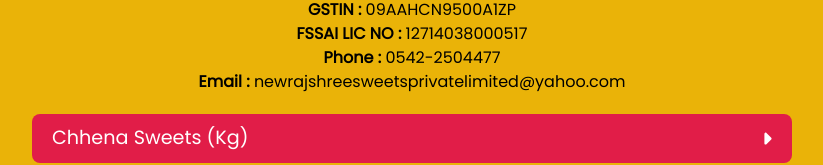
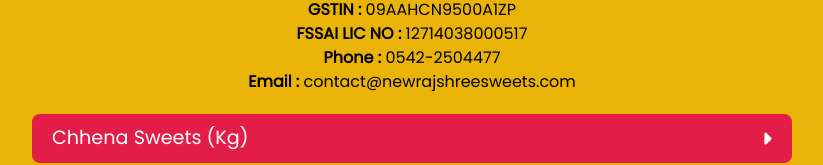
Before and after one commit to Think-Pixel-Digital-Media-Solutions/new-rajshree-sweets-menu, a React (Create React App) app: page / in a window 1280 px wide. Shown: the part 374-539 px from the top of the page, without its empty margins (228-1051 px from the left). Built offline with nearby package versions, Linux system fonts and the light colour scheme.

Commit message:
updated to custom email

```diff
--- a/src/App.jsx
+++ b/src/App.jsx
@@ -22,7 +22,7 @@
         <p className='text-l'><span className='font-bold'>GSTIN :</span> 09AAHCN9500A1ZP</p>
         <p className='text-l'><span className='font-bold'>FSSAI LIC NO :</span> 12714038000517</p>
         <p className='text-l'><span className='font-bold'>Phone :</span> 0542-2504477</p>
-        <p className='text-l'><span className='font-bold'>Email :</span> newrajshreesweetsprivatelimited@yahoo.com</p>
+        <p className='text-l'><span className='font-bold'>Email :</span> contact@newrajshreesweets.com</p>
       </div>
       {Object.keys(Menu).map((category) => (
         <React.Fragment key={category}>
```
